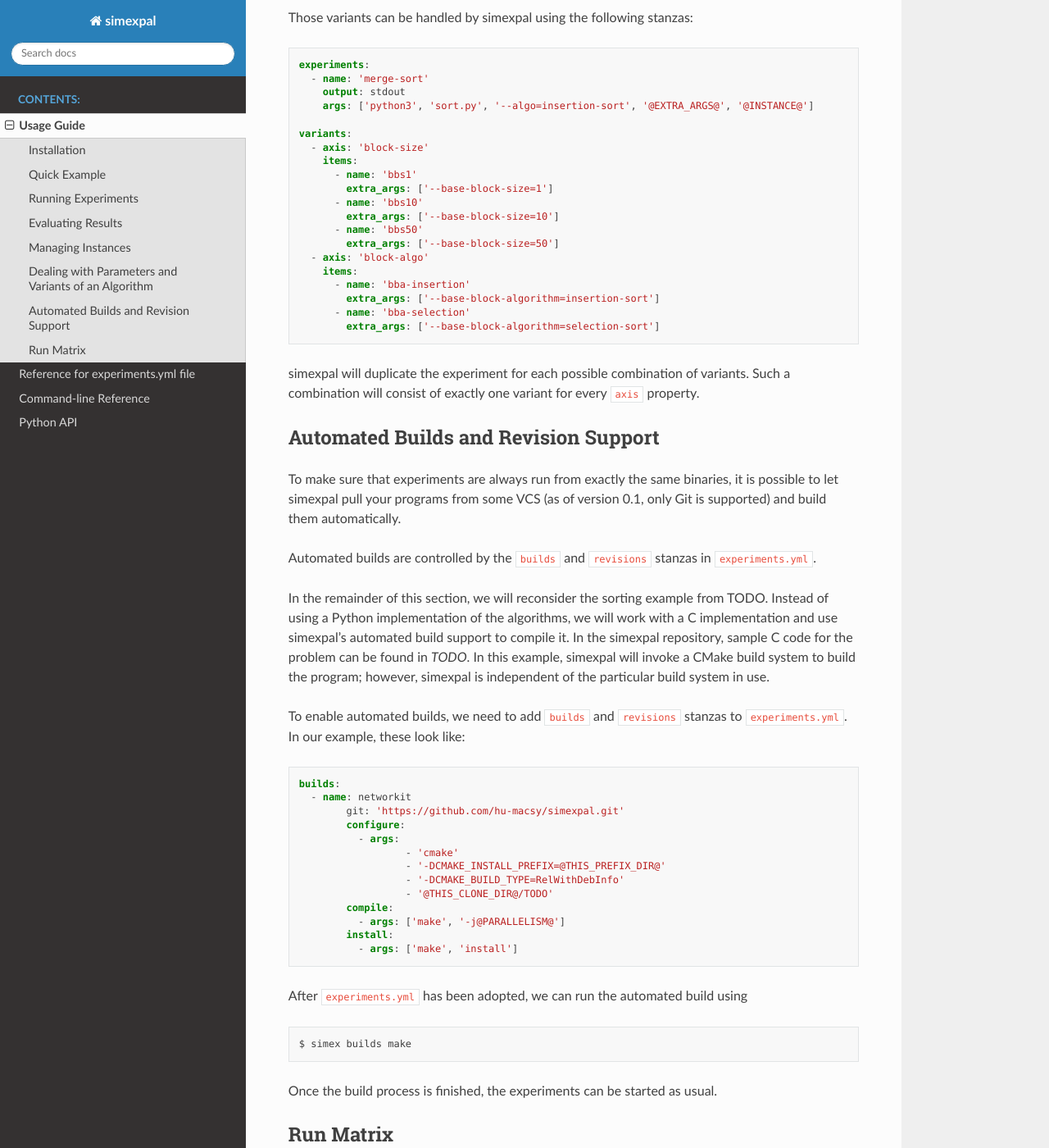
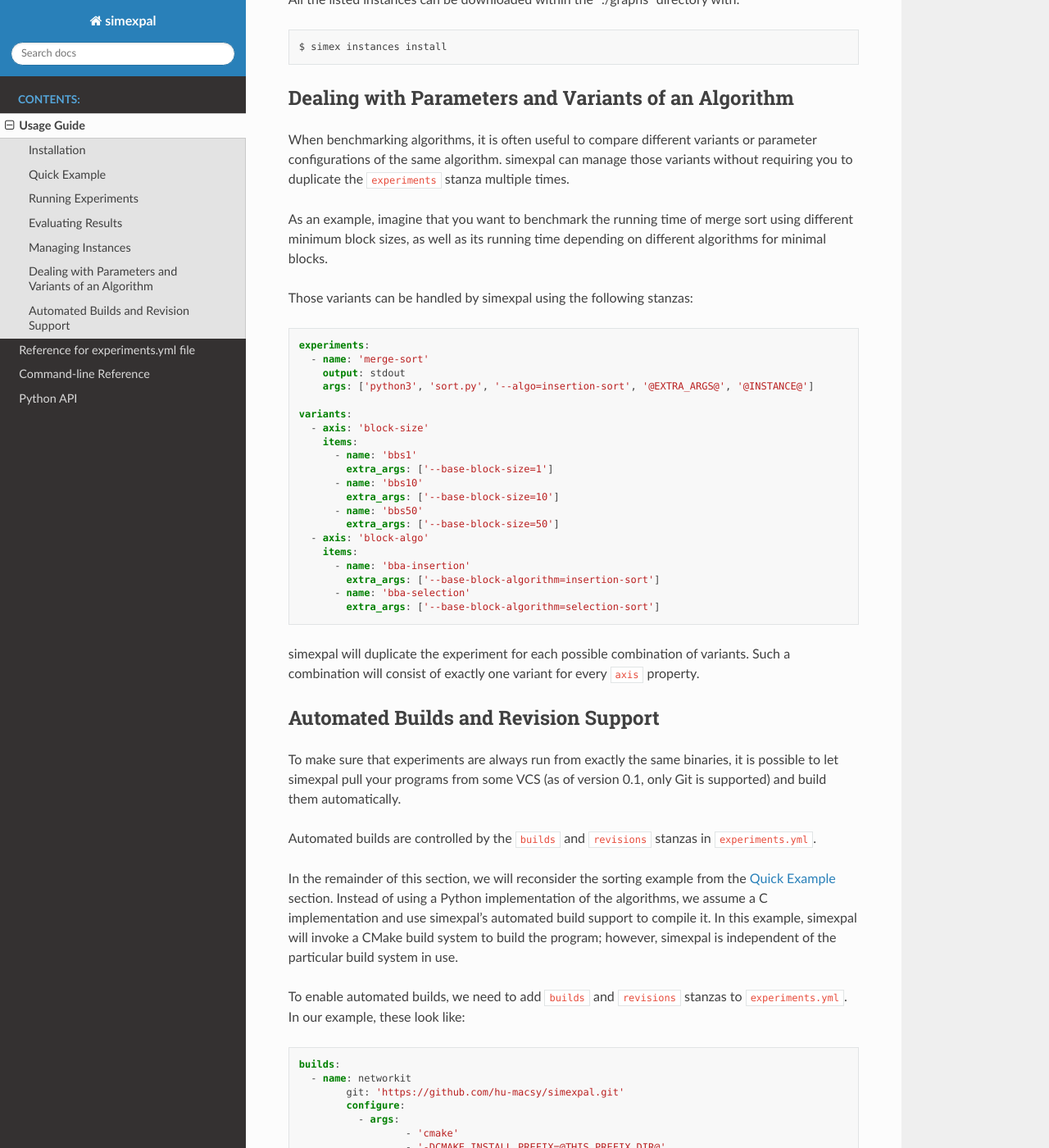
Before and after one commit to hu-macsy/simexpal, a Sphinx documentation site: the page built from docs/user_guide.rst, in a window 1280 px wide and 1400 px high, scrolled down 4509 px. Shown: the whole window at 82% size. Built offline with Sphinx 7.4.7 and the Read the Docs theme 2.0.0, drawn with Linux system fonts in a browser that asks for light colours; some of the changed text lies outside the part shown.

Commit message:
docs: Make Getting Starting more consistent

```diff
--- a/docs/user_guide.rst
+++ b/docs/user_guide.rst
@@ -23,6 +25,8 @@
     While this constitutes a toy example, more complex examples
     can be handled using the same workflow. Indeed, simexpal has successfully been
     used to manage benchmarks that are published in algorithmic research papers.
+
+..
     TODO: Add page about papers, link to it.
 
 1.  Install simexpal as detailed above.
@@ -200,7 +204,27 @@
 Parsing output files can usually be greatly simplified by using standardized
 formats and appropriate libraries.
 
-TODO: Example
+The example below (i.e., ``eval.py`` from ``examples/sorting/``)
+demonstrates this concept. It uses the simexpal Python package
+to obtain all output files and meta data about them. In particular,
+it uses the function ``collect_successful_results()`` for this purpose.
+A user-supplied parsing function is employed to parse the output files.
+
+.. code-block:: python
+
+    def parse(run, f):
+        output = yaml.load(f, Loader=yaml.Loader)
+        return {
+            'experiment': run.experiment.name,
+            'instance': run.instance.shortname,
+            'comparisons': output['comparisons'],
+            'swaps': output['swaps'],
+            'time': output['time']
+        }
+
+    cfg = simexpal.config_for_dir()
+    df = pandas.DataFrame(cfg.collect_successful_results(parse))
+    print(df.groupby('experiment').agg('mean'))
 
 Managing Instances
 ------------------
@@ -238,7 +262,9 @@
 As an example, imagine that you want to benchmark the running time of
 merge sort using different minimum block sizes, as well as
 its running time depending on different algorithms for minimal blocks.
-This example is implemented in directory TODO of the simexpal repository.
+
+..
+    TODO: This example is implemented in directory TODO of the simexpal repository.
 
 Those variants can be handled by simexpal using the following stanzas:
 
@@ -279,12 +305,15 @@
 Automated builds are controlled by the ``builds`` and ``revisions`` stanzas
 in ``experiments.yml``.
 
-In the remainder of this section, we will reconsider the sorting example from
-TODO. Instead of using a Python implementation of the algorithms,
-we will work with a C implementation and use simexpal's automated build support to compile it.
-In the simexpal repository, sample C code for the problem can be found
-in `TODO`. In this example, simexpal will invoke a CMake build system to build the program;
+In the remainder of this section, we will reconsider the sorting example from the
+:ref:`sortingExample` section. Instead of using a Python implementation of the algorithms,
+we assume a C implementation and use simexpal's automated build support to compile it.
+In this example, simexpal will invoke a CMake build system to build the program;
 however, simexpal is independent of the particular build system in use.
+
+..
+    TODO: In the simexpal repository, sample C code for the problem can be found
+    in `TODO`.
 
 To enable automated builds, we need to add ``builds`` and ``revisions``
 stanzas to ``experiments.yml``. In our example, these look like:
@@ -299,7 +328,7 @@
 			  - 'cmake'
 			  - '-DCMAKE_INSTALL_PREFIX=@THIS_PREFIX_DIR@'
 			  - '-DCMAKE_BUILD_TYPE=RelWithDebInfo'
-			  - '@THIS_CLONE_DIR@/TODO'
+			  - '@THIS_CLONE_DIR@/examples/sorting-c'
 		compile:
 		  - args: ['make', '-j@PARALLELISM@']
 		install:
@@ -314,9 +343,10 @@
 
 Once the build process is finished, the experiments can be started as usual.
 
-.. TODO: Give example: how to pull code from this repo, build it and run it.
+..
+    TODO: Give example: how to pull code from this repo, build it and run it.
 
-Run Matrix
-----------
-
-TODO
+..
+    Run Matrix
+    ----------
+    TODO
```
Also changed, not shown: other parts of docs/user_guide.rst (+2 -0 lines).
